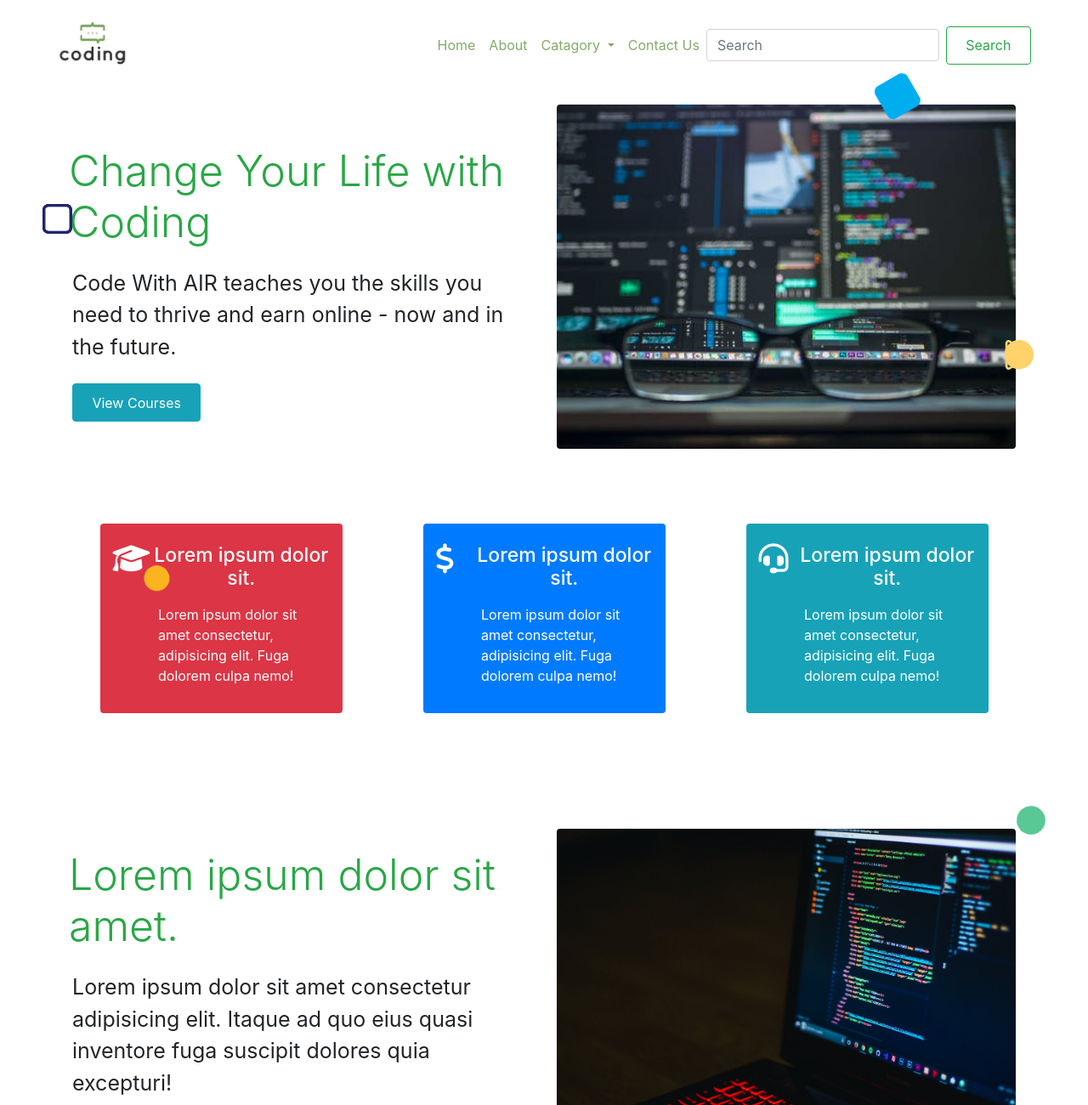
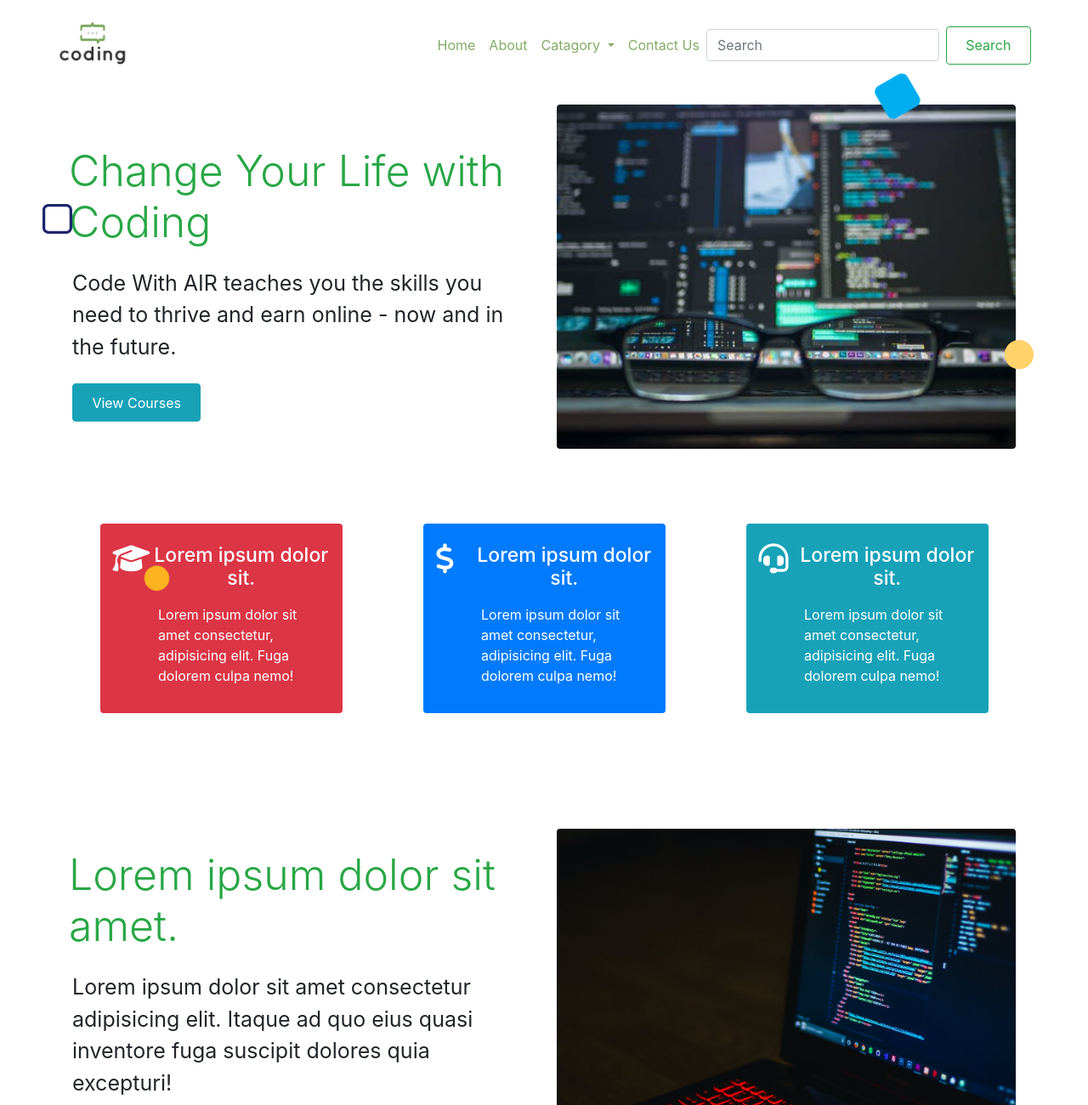
Before and after one commit to asibiqbal/Play_with_components_bug_fixing, a plain HTML site: page index.html in a window 1280 px wide. Shown: the top 1300 px of the page at 85% size. Drawn offline with Linux system fonts and the light colour scheme; a script that the page names is missing.

Commit message:
Update index.html

```diff
--- a/index.html
+++ b/index.html
@@ -182,15 +182,6 @@
           </div>
           <!-- single 3 end-->
         </div>
-
-              <!-- svg start -->
-              <div class="shapes ">
-                <svg class="abstract-svg-5" viewBox="0 0 102 102">
-                    <circle cx="50" cy="50" r="50"></circle>
-                </svg>
-            </div>
-      <!-- svg end -->
-
       </div>
     </section>
     <!-- success section end -->
@@ -211,52 +202,6 @@
           </div>
         </div>
       </div>
-
-      <!-- svg start -->
-      <div class="shapes">
-
-        <svg class="abstract-svg-1" viewBox="0 0 102 102">
-            <circle cx="50" cy="50" r="50"></circle>
-        </svg>
-
-        <svg class="abstract-svg-2" viewBox="0 0 438.536 438.536">
-
-            <path d="M414.41,24.123C398.333,8.042,378.963,0,356.315,0H82.228C59.58,0,40.21,8.042,24.126,24.123
-C8.045,40.207,0.003,59.576,0.003,82.225v274.084c0,22.647,8.042,42.018,24.123,58.102c16.084,16.084,35.454,24.126,58.102,24.126
-h274.084c22.648,0,42.018-8.042,58.095-24.126c16.084-16.084,24.126-35.454,24.126-58.102V82.225
-C438.532,59.576,430.49,40.204,414.41,24.123z" />
-
-        </svg>
-
-        <svg class="abstract-svg-3" viewBox="0 0 401.998 401.998">
-
-            <path d="M377.87,24.126C361.786,8.042,342.417,0,319.769,0H82.227C59.579,0,40.211,8.042,24.125,24.126
-C8.044,40.212,0.002,59.576,0.002,82.228v237.543c0,22.647,8.042,42.014,24.123,58.101c16.086,16.085,35.454,24.127,58.102,24.127
-h237.542c22.648,0,42.011-8.042,58.102-24.127c16.085-16.087,24.126-35.453,24.126-58.101V82.228
-C401.993,59.58,393.951,40.212,377.87,24.126z M365.448,319.771c0,12.559-4.47,23.314-13.415,32.264
-c-8.945,8.945-19.698,13.411-32.265,13.411H82.227c-12.563,0-23.317-4.466-32.264-13.411c-8.945-8.949-13.418-19.705-13.418-32.264
-V82.228c0-12.562,4.473-23.316,13.418-32.264c8.947-8.946,19.701-13.418,32.264-13.418h237.542
-c12.566,0,23.319,4.473,32.265,13.418c8.945,8.947,13.415,19.701,13.415,32.264V319.771L365.448,319.771z" />
-
-        </svg>
-
-        <svg class="abstract-svg-4" viewBox="0 0 184.58 184.58">
-
-            <path d="M182.004,146.234L108.745,19.345c-3.435-5.949-9.586-9.5-16.455-9.5s-13.021,3.551-16.455,9.5L2.576,146.234
-c-3.435,5.948-3.435,13.051,0,19c3.435,5.949,9.586,9.5,16.455,9.5h146.518c6.869,0,13.021-3.552,16.455-9.5
-C185.438,159.285,185.438,152.182,182.004,146.234z M169.88,158.234c-0.435,0.751-1.725,2.5-4.331,2.5H19.031
-c-2.606,0-3.896-1.749-4.331-2.5c-0.434-0.752-1.302-2.744,0.001-5L87.96,26.345c1.303-2.256,3.462-2.5,4.33-2.5
-s3.027,0.244,4.33,2.5l73.259,126.889C171.181,155.49,170.313,157.482,169.88,158.234z" />
-
-        </svg>
-
-        <svg class="abstract-svg-5" viewBox="0 0 102 102">
-            <circle cx="50" cy="50" r="50"></circle>
-        </svg>
-
-    </div>
-      <!-- svg end -->
-
     </section>
     <!-- learning section end -->
 
```
